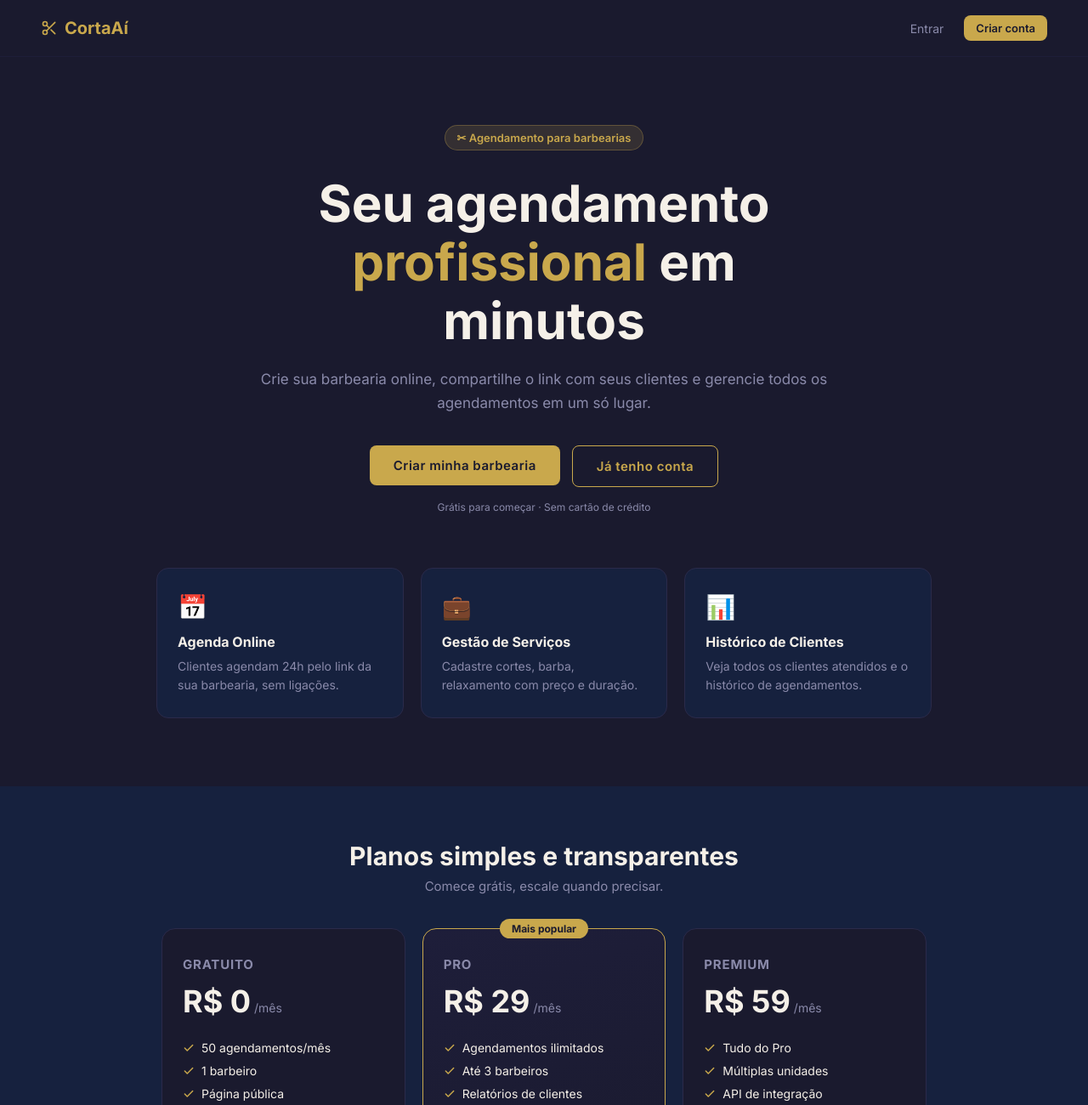
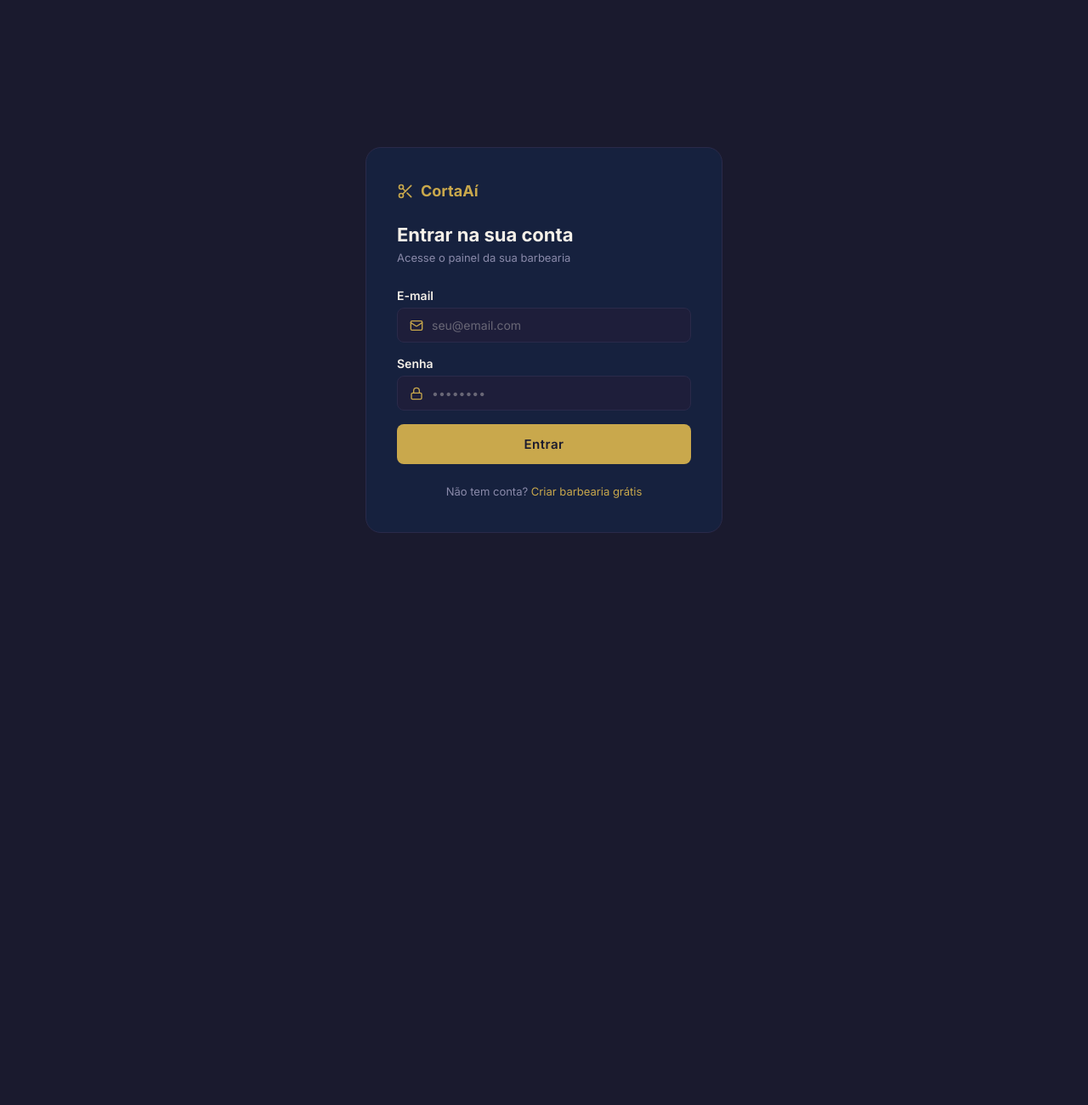
Before and after one commit to davidcrp/cortaai, a React (Vite) app: page / in a window 1280 px wide. Shown: the top 1300 px of the page at 85% size. After the commit the page ends 800 px from the top, so only its background shows below. Built offline with nearby package versions, Linux system fonts and the light colour scheme.

Commit message:
remove: landing page — login vira tela inicial (/)

```diff
--- a/src/App.tsx
+++ b/src/App.tsx
@@ -1,6 +1,5 @@
 import { BrowserRouter, Routes, Route, Navigate } from 'react-router-dom'
 import { AuthProvider, useAuth } from './contexts/AuthContext'
-import Landing from './pages/Landing'
 import Login from './pages/Login'
 import Register from './pages/Register'
 import Dashboard from './pages/Dashboard'
@@ -24,7 +23,7 @@ function GuestRoute({ children }: { children: ReactNode }) {
 function AppRoutes() {
   return (
     <Routes>
-      <Route path="/" element={<Landing />} />
+      <Route path="/" element={<GuestRoute><Login /></GuestRoute>} />
       <Route path="/login" element={<GuestRoute><Login /></GuestRoute>} />
       <Route path="/register" element={<GuestRoute><Register /></GuestRoute>} />
       <Route path="/dashboard" element={<ProtectedRoute><Dashboard /></ProtectedRoute>}>
--- a/src/pages/Landing.module.css
+++ /dev/null
@@ -1,241 +0,0 @@
-.page {
-  min-height: 100vh;
-  display: flex;
-  flex-direction: column;
-}
-
-/* NAV */
-.nav {
-  display: flex;
-  justify-content: space-between;
-  align-items: center;
-  padding: 18px 48px;
-  border-bottom: 1px solid var(--border2);
-}
-
-.logo {
-  display: flex;
-  align-items: center;
-  gap: 8px;
-  color: var(--gold);
-  font-size: 20px;
-  font-weight: 700;
-}
-
-.navLinks {
-  display: flex;
-  align-items: center;
-  gap: 24px;
-}
-
-.navLinks > a:first-child {
-  color: var(--muted);
-  font-size: 14px;
-}
-
-.navLinks > a:first-child:hover { color: var(--cream); text-decoration: none; }
-
-/* HERO */
-.hero {
-  text-align: center;
-  padding: 80px 24px 64px;
-  max-width: 720px;
-  margin: 0 auto;
-}
-
-.heroBadge {
-  display: inline-block;
-  background: var(--gold-dim);
-  color: var(--gold);
-  font-size: 13px;
-  font-weight: 600;
-  padding: 6px 14px;
-  border-radius: 999px;
-  border: 1px solid rgba(201,168,76,0.3);
-  margin-bottom: 28px;
-}
-
-.heroTitle {
-  font-size: clamp(36px, 6vw, 60px);
-  font-weight: 800;
-  line-height: 1.15;
-  color: var(--cream);
-  margin-bottom: 20px;
-}
-
-.heroGold { color: var(--gold); }
-
-.heroSub {
-  font-size: 17px;
-  color: var(--muted);
-  line-height: 1.65;
-  margin-bottom: 36px;
-}
-
-.heroCtas {
-  display: flex;
-  gap: 14px;
-  justify-content: center;
-  flex-wrap: wrap;
-  margin-bottom: 16px;
-}
-
-.heroNote {
-  font-size: 12px;
-  color: var(--muted);
-}
-
-/* FEATURES */
-.features {
-  display: grid;
-  grid-template-columns: repeat(auto-fit, minmax(220px, 1fr));
-  gap: 20px;
-  max-width: 960px;
-  margin: 0 auto 80px;
-  padding: 0 24px;
-}
-
-.featureCard {
-  background: var(--surface);
-  border: 1px solid var(--border);
-  border-radius: 14px;
-  padding: 28px 24px;
-}
-
-.featureIcon {
-  font-size: 28px;
-  margin-bottom: 14px;
-}
-
-.featureCard h3 {
-  font-size: 16px;
-  font-weight: 700;
-  color: var(--cream);
-  margin-bottom: 8px;
-}
-
-.featureCard p {
-  font-size: 14px;
-  color: var(--muted);
-  line-height: 1.55;
-}
-
-/* PLANS */
-.plans {
-  background: var(--surface);
-  padding: 64px 24px;
-  text-align: center;
-}
-
-.plansTitle {
-  font-size: 30px;
-  font-weight: 800;
-  color: var(--cream);
-  margin-bottom: 8px;
-}
-
-.plansSub {
-  color: var(--muted);
-  font-size: 15px;
-  margin-bottom: 40px;
-}
-
-.planGrid {
-  display: grid;
-  grid-template-columns: repeat(auto-fit, minmax(240px, 1fr));
-  gap: 20px;
-  max-width: 900px;
-  margin: 0 auto;
-}
-
-.planCard {
-  background: var(--bg);
-  border: 1px solid var(--border);
-  border-radius: 16px;
-  padding: 32px 24px;
-  text-align: left;
-  position: relative;
-}
-
-.planHighlight {
-  border-color: var(--gold);
-  background: linear-gradient(160deg, #1e1e3a 0%, #1a1a2e 100%);
-}
-
-.planBadge {
-  position: absolute;
-  top: -12px;
-  left: 50%;
-  transform: translateX(-50%);
-  background: var(--gold);
-  color: var(--bg);
-  font-size: 12px;
-  font-weight: 700;
-  padding: 4px 14px;
-  border-radius: 999px;
-  white-space: nowrap;
-}
-
-.planName {
-  font-size: 15px;
-  font-weight: 700;
-  color: var(--muted);
-  text-transform: uppercase;
-  letter-spacing: 0.8px;
-  margin-bottom: 12px;
-}
-
-.planPrice {
-  display: flex;
-  align-items: baseline;
-  gap: 4px;
-  margin-bottom: 24px;
-}
-
-.planAmount {
-  font-size: 36px;
-  font-weight: 800;
-  color: var(--cream);
-}
-
-.planPeriod {
-  font-size: 14px;
-  color: var(--muted);
-}
-
-.planFeatures {
-  list-style: none;
-  display: flex;
-  flex-direction: column;
-  gap: 10px;
-  margin-bottom: 28px;
-}
-
-.planFeatures li {
-  display: flex;
-  align-items: center;
-  gap: 8px;
-  font-size: 14px;
-  color: var(--cream);
-}
-
-.planFeatures li svg { color: var(--gold); flex-shrink: 0; }
-
-/* FOOTER */
-.footer {
-  margin-top: auto;
-  border-top: 1px solid var(--border2);
-  padding: 28px 48px;
-  display: flex;
-  justify-content: space-between;
-  align-items: center;
-  flex-wrap: wrap;
-  gap: 12px;
-}
-
-.footer p { font-size: 13px; color: var(--muted); }
-
-@media (max-width: 640px) {
-  .nav { padding: 16px 20px; }
-  .footer { padding: 24px 20px; flex-direction: column; text-align: center; }
-}
--- a/src/pages/Landing.tsx
+++ /dev/null
@@ -1,139 +0,0 @@
-import { Link } from 'react-router-dom'
-import Button from '../components/ui/Button'
-import styles from './Landing.module.css'
-
-const plans = [
-  {
-    name: 'Gratuito',
-    price: 'R$ 0',
-    period: '/mês',
-    features: ['50 agendamentos/mês', '1 barbeiro', 'Página pública', 'Suporte por e-mail'],
-    cta: 'Começar grátis',
-    highlight: false,
-  },
-  {
-    name: 'Pro',
-    price: 'R$ 29',
-    period: '/mês',
-    features: ['Agendamentos ilimitados', 'Até 3 barbeiros', 'Relatórios de clientes', 'Suporte prioritário'],
-    cta: 'Assinar Pro',
-    highlight: true,
-  },
-  {
-    name: 'Premium',
-    price: 'R$ 59',
-    period: '/mês',
-    features: ['Tudo do Pro', 'Múltiplas unidades', 'API de integração', 'Gerente de conta dedicado'],
-    cta: 'Assinar Premium',
-    highlight: false,
-  },
-]
-
-export default function Landing() {
-  return (
-    <div className={styles.page}>
-      <nav className={styles.nav}>
-        <div className={styles.logo}>
-          <ScissorsIcon />
-          <span>CortaAí</span>
-        </div>
-        <div className={styles.navLinks}>
-          <Link to="/login">Entrar</Link>
-          <Link to="/register">
-            <Button size="sm">Criar conta</Button>
-          </Link>
-        </div>
-      </nav>
-
-      <section className={styles.hero}>
-        <div className={styles.heroBadge}>✂ Agendamento para barbearias</div>
-        <h1 className={styles.heroTitle}>
-          Seu agendamento<br />
-          <span className={styles.heroGold}>profissional</span> em minutos
-        </h1>
-        <p className={styles.heroSub}>
-          Crie sua barbearia online, compartilhe o link com seus clientes e gerencie todos os agendamentos em um só lugar.
-        </p>
-        <div className={styles.heroCtas}>
-          <Link to="/register">
-            <Button size="lg">Criar minha barbearia</Button>
-          </Link>
-          <Link to="/login">
-            <Button size="lg" variant="outline">Já tenho conta</Button>
-          </Link>
-        </div>
-        <p className={styles.heroNote}>Grátis para começar · Sem cartão de crédito</p>
-      </section>
-
-      <section className={styles.features}>
-        <div className={styles.featureCard}>
-          <div className={styles.featureIcon}>📅</div>
-          <h3>Agenda Online</h3>
-          <p>Clientes agendam 24h pelo link da sua barbearia, sem ligações.</p>
-        </div>
-        <div className={styles.featureCard}>
-          <div className={styles.featureIcon}>💼</div>
-          <h3>Gestão de Serviços</h3>
-          <p>Cadastre cortes, barba, relaxamento com preço e duração.</p>
-        </div>
-        <div className={styles.featureCard}>
-          <div className={styles.featureIcon}>📊</div>
-          <h3>Histórico de Clientes</h3>
-          <p>Veja todos os clientes atendidos e o histórico de agendamentos.</p>
-        </div>
-      </section>
-
-      <section className={styles.plans}>
-        <h2 className={styles.plansTitle}>Planos simples e transparentes</h2>
-        <p className={styles.plansSub}>Comece grátis, escale quando precisar.</p>
-        <div className={styles.planGrid}>
-          {plans.map(plan => (
-            <div key={plan.name} className={`${styles.planCard} ${plan.highlight ? styles.planHighlight : ''}`}>
-              {plan.highlight && <div className={styles.planBadge}>Mais popular</div>}
-              <div className={styles.planName}>{plan.name}</div>
-              <div className={styles.planPrice}>
-                <span className={styles.planAmount}>{plan.price}</span>
-                <span className={styles.planPeriod}>{plan.period}</span>
-              </div>
-              <ul className={styles.planFeatures}>
-                {plan.features.map(f => (
-                  <li key={f}><CheckIcon /> {f}</li>
-                ))}
-              </ul>
-              <Link to="/register">
-                <Button fullWidth variant={plan.highlight ? 'primary' : 'outline'}>{plan.cta}</Button>
-              </Link>
-            </div>
-          ))}
-        </div>
-      </section>
-
-      <footer className={styles.footer}>
-        <div className={styles.logo}>
-          <ScissorsIcon />
-          <span>CortaAí</span>
-        </div>
-        <p>© 2026 CortaAí · Agendamento inteligente para barbearias</p>
-      </footer>
-    </div>
-  )
-}
-
-function ScissorsIcon() {
-  return (
-    <svg width="20" height="20" viewBox="0 0 24 24" fill="none" stroke="currentColor" strokeWidth="2" strokeLinecap="round" strokeLinejoin="round">
-      <circle cx="6" cy="6" r="3" /><circle cx="6" cy="18" r="3" />
-      <line x1="20" y1="4" x2="8.12" y2="15.88" />
-      <line x1="14.47" y1="14.48" x2="20" y2="20" />
-      <line x1="8.12" y1="8.12" x2="12" y2="12" />
-    </svg>
-  )
-}
-
-function CheckIcon() {
-  return (
-    <svg width="14" height="14" viewBox="0 0 24 24" fill="none" stroke="currentColor" strokeWidth="2.5" strokeLinecap="round" strokeLinejoin="round">
-      <polyline points="20 6 9 17 4 12" />
-    </svg>
-  )
-}
--- a/src/pages/Login.tsx
+++ b/src/pages/Login.tsx
@@ -26,10 +26,10 @@ export default function Login() {
   return (
     <div className={styles.page}>
       <div className={styles.card}>
-        <Link to="/" className={styles.logo}>
+        <div className={styles.logo}>
           <ScissorsIcon />
           <span>CortaAí</span>
-        </Link>
+        </div>
         <h1 className={styles.title}>Entrar na sua conta</h1>
         <p className={styles.sub}>Acesse o painel da sua barbearia</p>
 
--- a/src/pages/Register.tsx
+++ b/src/pages/Register.tsx
@@ -33,10 +33,10 @@ export default function Register() {
   return (
     <div className={styles.page}>
       <div className={styles.card}>
-        <Link to="/" className={styles.logo}>
+        <div className={styles.logo}>
           <ScissorsIcon />
           <span>CortaAí</span>
-        </Link>
+        </div>
         <h1 className={styles.title}>Criar sua barbearia</h1>
         <p className={styles.sub}>Grátis para sempre · Sem cartão de crédito</p>
 
```
Also changed, not shown: 1 other file (tests, documents, lock files or other folders).
